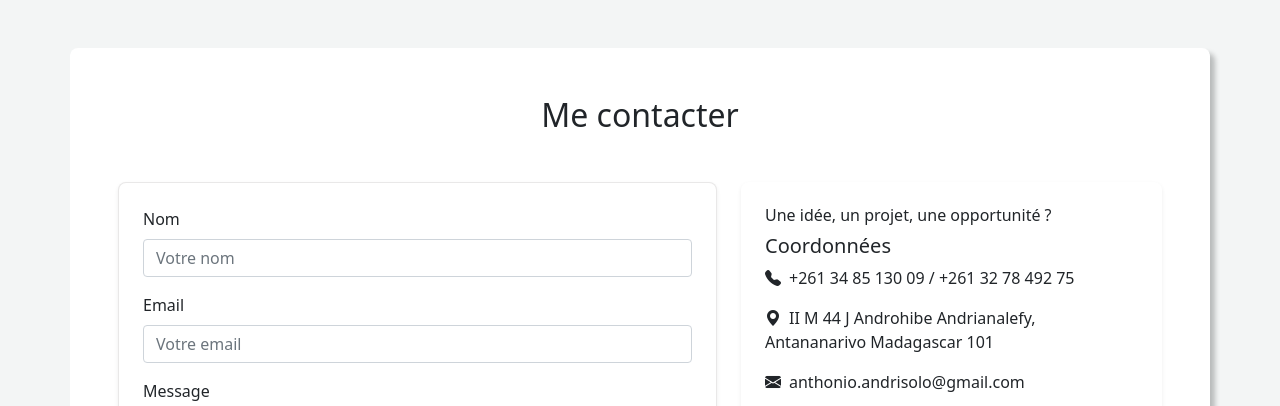
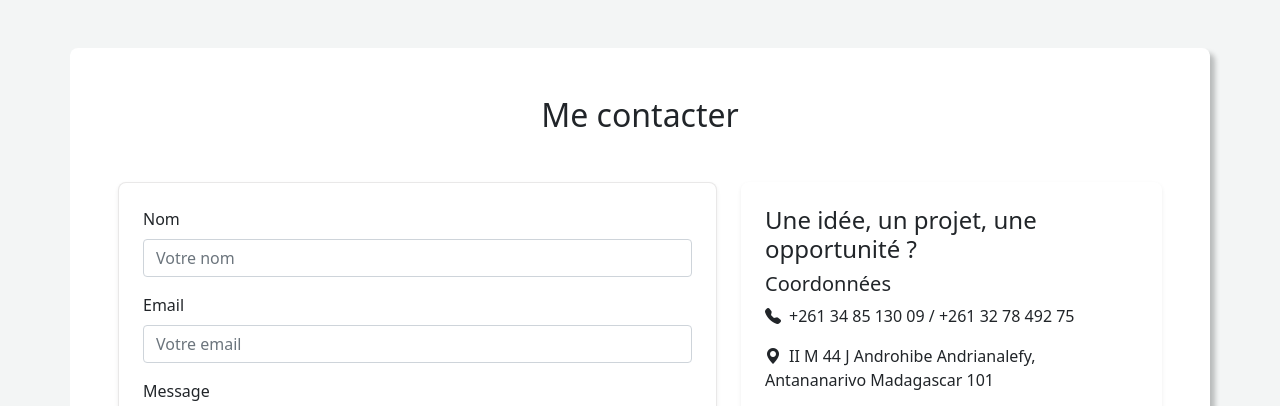
Before and after one commit to noel-anthonio/Portfolio_1, a plain HTML site: page index.html in a window 1280 px wide. Shown: the part 5027-5433 px from the top of the page. Drawn offline with Linux system fonts and the light colour scheme.

Commit message:
Update index.html

```diff
--- a/index.html
+++ b/index.html
@@ -578,7 +578,7 @@
             <!--Mes coordonnées-->
             <div class="col-md-5">
               <div class="bg-soft p-4 h-100">
-                <h6>Une idée, un projet, une opportunité ?</h6>
+                <h4>Une idée, un projet, une opportunité ?</h4>
                 <h5>Coordonnées</h5>
                 <p><i class="bi bi-telephone-fill me-2"></i>+261 34 85 130 09 / +261 32 78 492 75</p>
                 <p><i class="bi bi-geo-alt-fill me-2"></i>II M 44 J Androhibe Andrianalefy, <br>Antananarivo Madagascar 101</p>
```
